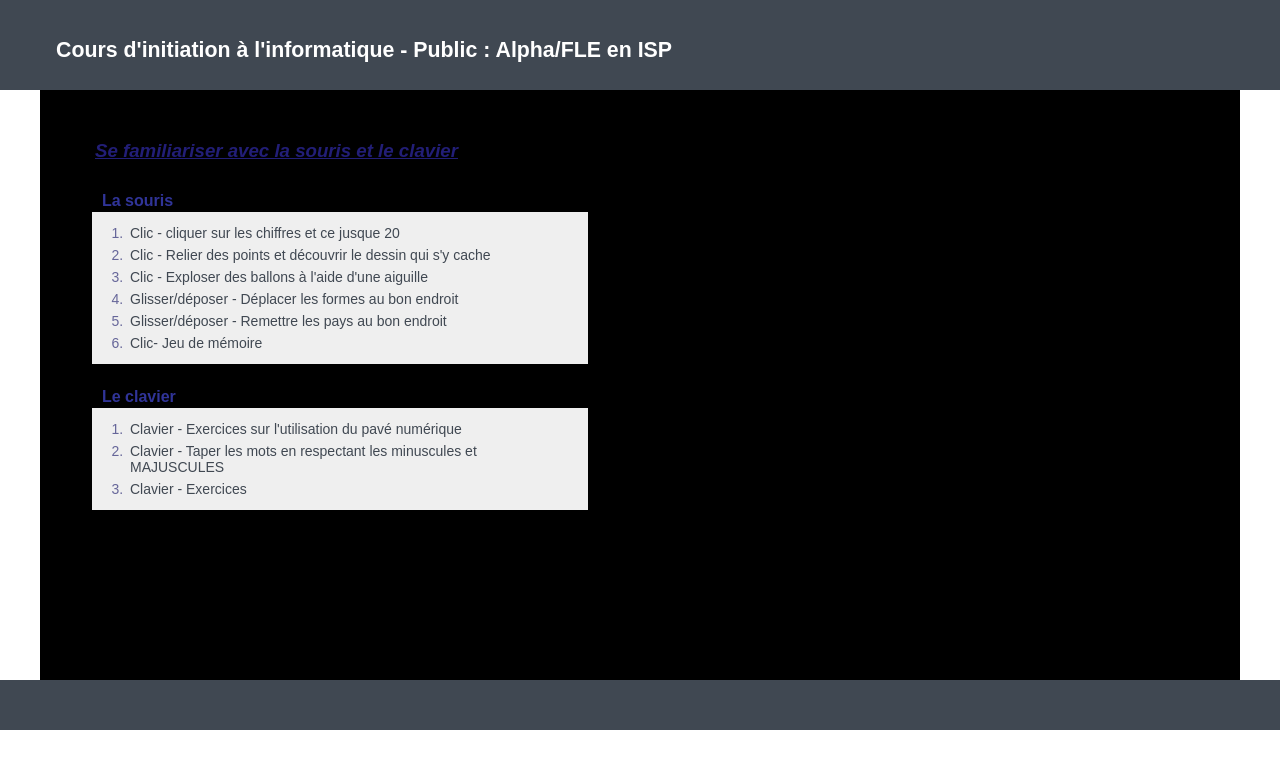
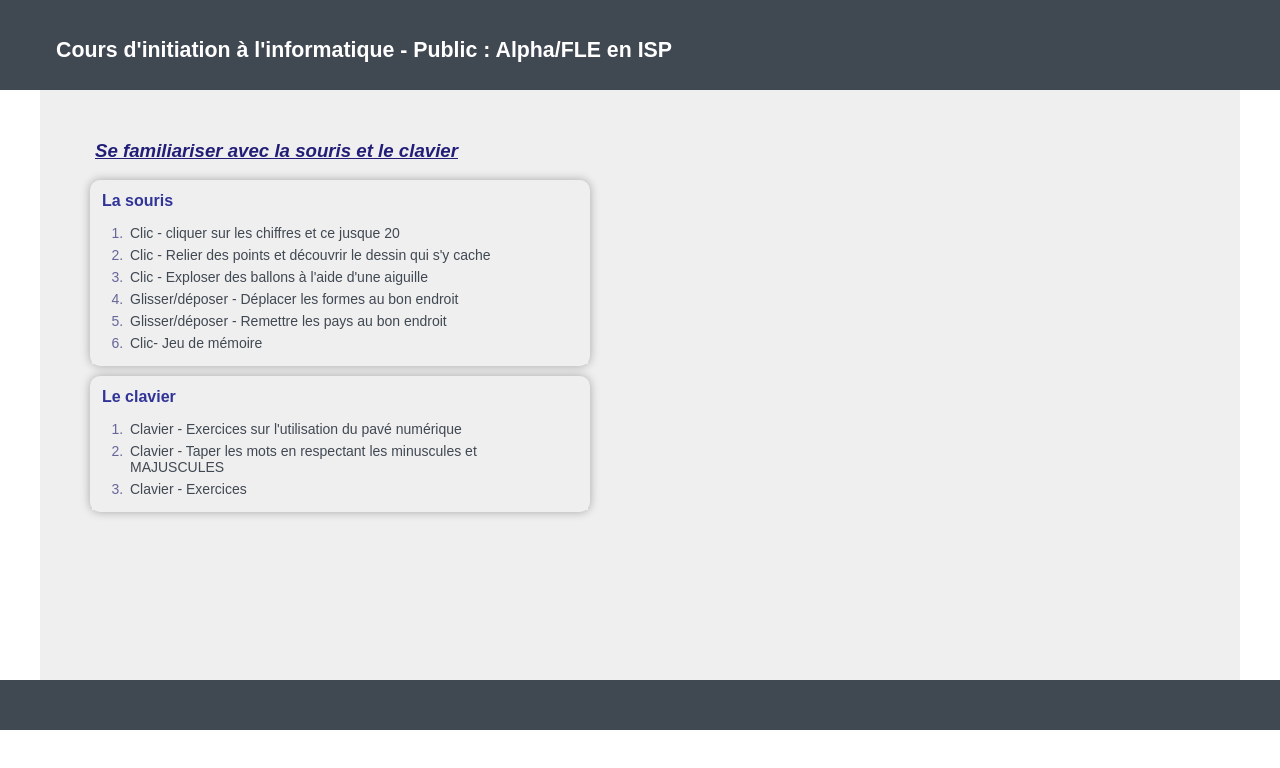
Before and after one commit to tice-tic/Initiation-PC, a plain HTML site: page index.html in a window 1280 px wide. Drawn offline with Linux system fonts and the light colour scheme.

Commit message:
Revert "color black"
This reverts commit c6bd1483b58096e823788db285bc5bf462a8bbb5.

```diff
--- a/index.html
+++ b/index.html
@@ -3,7 +3,7 @@
 	<head>
 		<meta charset="utf-8">
 		<!-- <link rel="stylesheet" type="text/css" href="projetfoba.css" /> -->
-		<title>Informatique Niveau 1-ISP-Alpha</title>
+		<title>YOLOOOOOOOOOOOOOOOOOOOOOOOOOOOO</title>
 		<!--[if lte IE 7]>
 		<link rel="stylesheet" type="text/css" href="WEFiles/Css/ie7.css?v=50491126800" />
 		<![endif]-->
@@ -23,7 +23,7 @@ body {
 	width: 1200px;
 	margin: auto;
 	min-height: 590px;
-	background-color: black;
+	background-color: #efefef;
 	background-image:url("");
 	background-repeat: no-repeat;
 	background-position: right center;
```
